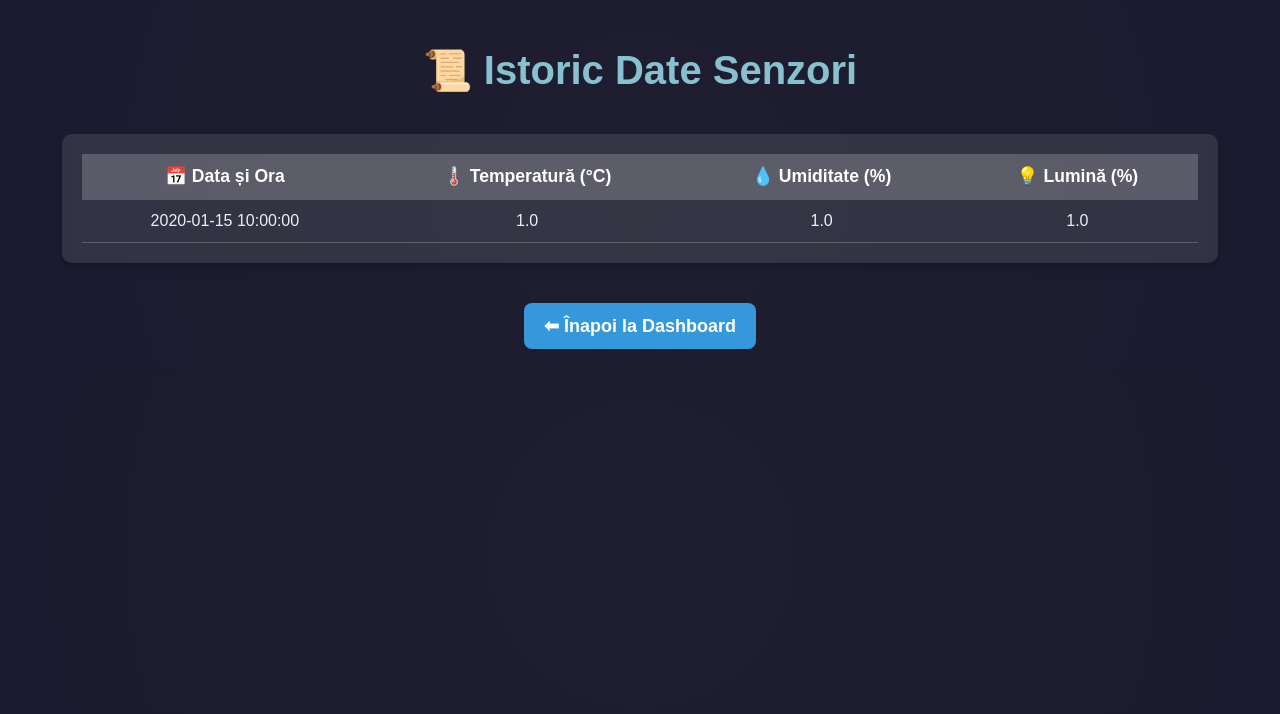
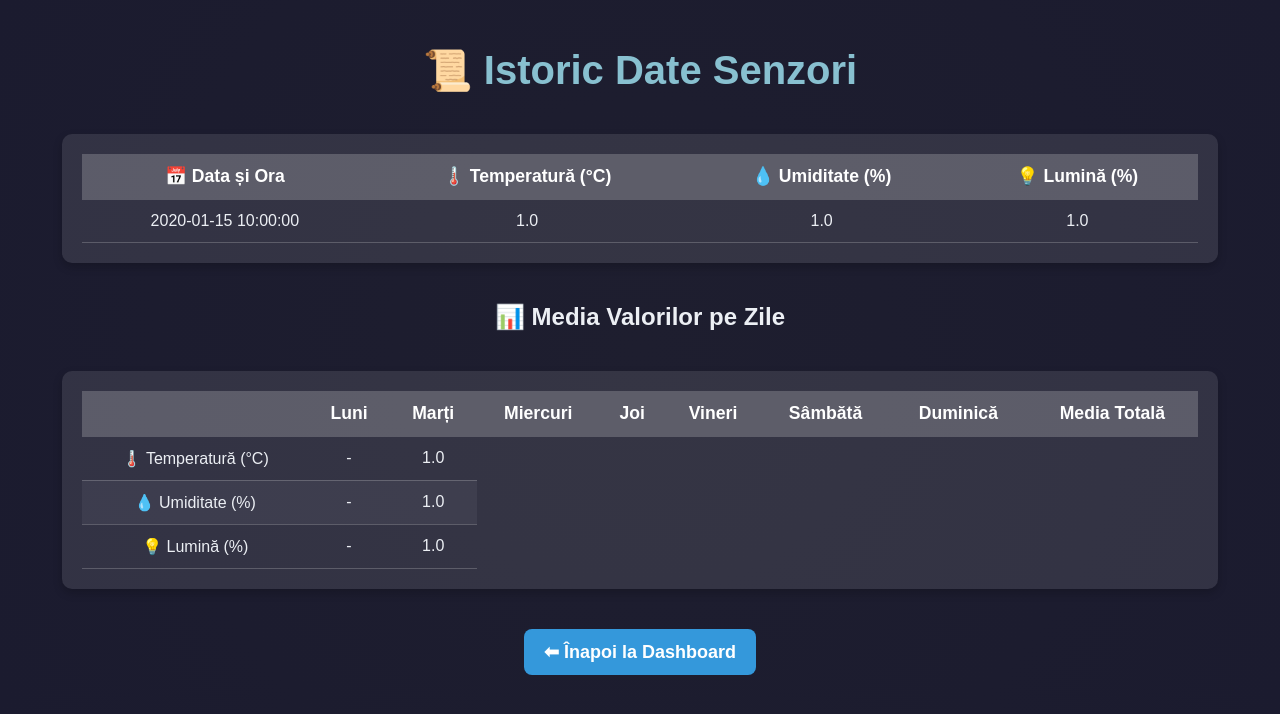
Before and after one commit to Mateidy/Proiect-Facultate, a Flask app: page /history in a window 1280 px wide. Shown: the top 714 px of the page. Run offline with Flask 3, Linux system fonts and the light colour scheme; tables that the repository leaves empty hold one stand-in row (values such as "Sample post").

Commit message:
modificari

```diff
--- a/main.py
+++ b/main.py
@@ -94,9 +94,40 @@ def receive_sensor_data():
         return jsonify({"status": "success"}), 200
     return jsonify({"status": "error", "message": "Invalid data"}), 400
 
+
 @app.route("/history")
 def history():
-    data = SensorData.query.order_by(SensorData.timestamp.desc()).limit(50).all()
+    data = SensorData.query.order_by(SensorData.timestamp.desc()).limit(50).all()  # Luăm ultimele 70 de înregistrări
+
+    grouped_data = [data[i:i+5] for i in range(0, len(data), 5)]
+
+    medii_temperatura = []
+    medii_umiditate = []
+    medii_lumina = []
+
+    for group in grouped_data[:7]:
+        if len(group) == 5:
+            avg_temp = round(sum(entry.temperature for entry in group) / 5, 2)
+            avg_humidity = round(sum(entry.humidity for entry in group) / 5, 2)
+            avg_light = round(sum(entry.light for entry in group) / 5, 2)
+        else:
+            avg_temp, avg_humidity, avg_light = "N/A", "N/A", "N/A"
+
+        medii_temperatura.append(avg_temp)
+        medii_umiditate.append(avg_humidity)
+        medii_lumina.append(avg_light)
+
+    if data:
+        medie_temp_totala = round(sum(entry.temperature for entry in data) / len(data), 2)
+        medie_umiditate_totala = round(sum(entry.humidity for entry in data) / len(data), 2)
+        medie_lumina_totala = round(sum(entry.light for entry in data) / len(data), 2)
+    else:
+        medie_temp_totala, medie_umiditate_totala, medie_lumina_totala = "N/A", "N/A", "N/A"
+
+    medii_temperatura.append(medie_temp_totala)
+    medii_umiditate.append(medie_umiditate_totala)
+    medii_lumina.append(medie_lumina_totala)
+
     formatted_data = [
         {
             "timestamp": entry.timestamp.strftime("%Y-%m-%d %H:%M:%S"),
@@ -106,7 +137,12 @@ def history():
         }
         for entry in data
     ]
-    return render_template("history.html", history_data=formatted_data)
+
+    return render_template("history.html",
+                           history_data=formatted_data,
+                           medii_temperatura=medii_temperatura,
+                           medii_umiditate=medii_umiditate,
+                           medii_lumina=medii_lumina)
 
 @socketio.on('connect')
 def on_connect():
--- a/templates/dashboard.html
+++ b/templates/dashboard.html
@@ -8,6 +8,8 @@
     <script src="https://cdn.jsdelivr.net/npm/chart.js"></script>
     <script src="https://cdnjs.cloudflare.com/ajax/libs/socket.io/4.5.1/socket.io.min.js"></script>
 </head>
+
+
 <body>
     <h1>Bine ai venit, {{ username }}</h1>
 
--- a/templates/history.html
+++ b/templates/history.html
@@ -32,6 +32,46 @@
         </table>
     </div>
 
+
+    <h2>📊 Media Valorilor pe Zile</h2>
+    <div class="history-container">
+        <table class="history-table">
+            <thead>
+                <tr>
+                    <th></th>
+                    <th>Luni</th>
+                    <th>Marți</th>
+                    <th>Miercuri</th>
+                    <th>Joi</th>
+                    <th>Vineri</th>
+                    <th>Sâmbătă</th>
+                    <th>Duminică</th>
+                    <th>Media Totală</th>
+                </tr>
+            </thead>
+            <tbody>
+                <tr>
+                    <td>🌡️ Temperatură (°C)</td>
+                    {% for val in medii_temperatura %}
+                        <td>{% if val != "N/A" %}{{ val }}{% else %}-{% endif %}</td>
+                    {% endfor %}
+                </tr>
+                <tr>
+                    <td>💧 Umiditate (%)</td>
+                    {% for val in medii_umiditate %}
+                        <td>{% if val != "N/A" %}{{ val }}{% else %}-{% endif %}</td>
+                    {% endfor %}
+                </tr>
+                <tr>
+                    <td>💡 Lumină (%)</td>
+                    {% for val in medii_lumina %}
+                        <td>{% if val != "N/A" %}{{ val }}{% else %}-{% endif %}</td>
+                    {% endfor %}
+                </tr>
+            </tbody>
+        </table>
+    </div>
+
     <a href="{{ url_for('dashboard') }}" class="history-button">⬅ Înapoi la Dashboard</a>
 </body>
 </html>
```
Also changed, not shown: static/style.css (line endings or trailing spaces).
